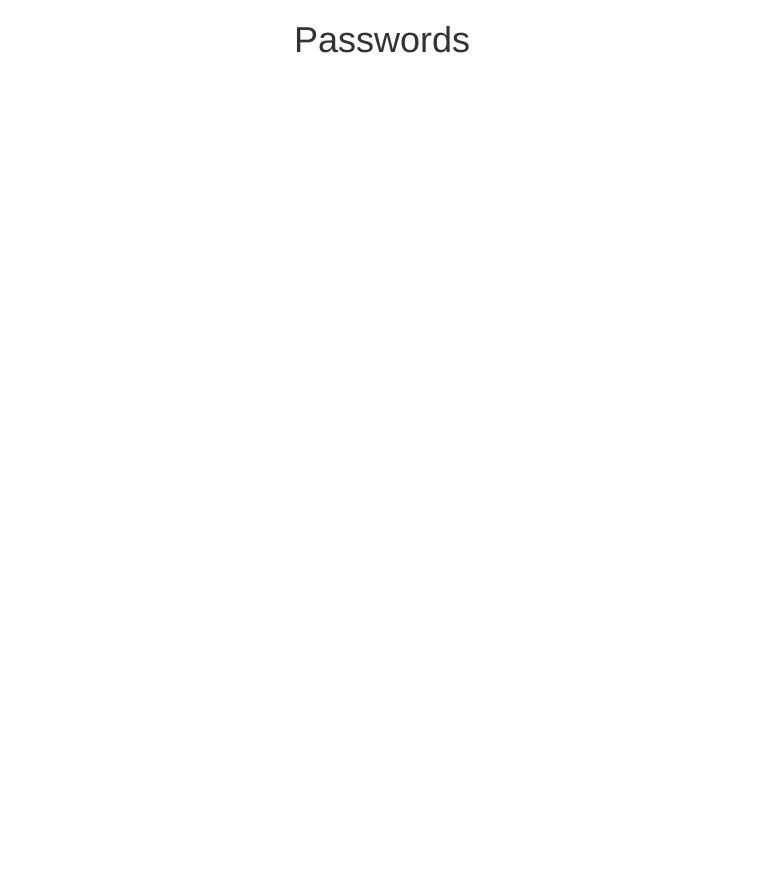
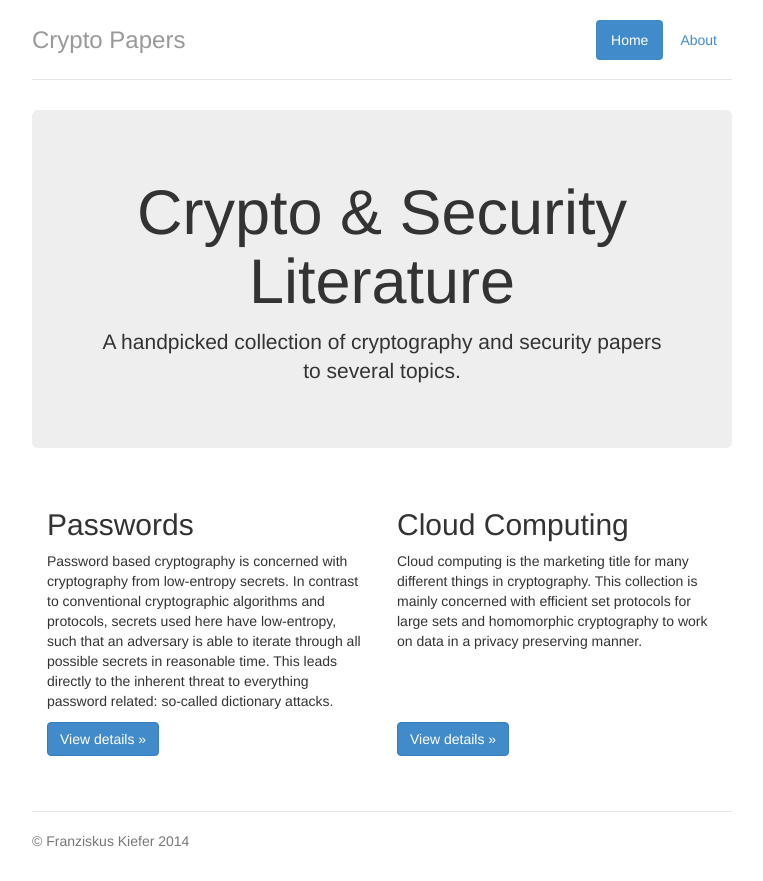
Before and after one commit to franziskuskiefer/CryptoPapers, a plain HTML site: page index.html in a window 1280 px wide. Shown: the whole page, without its empty margins (258-1021 px from the left). Before the commit the page ends 800 px from the top, so only its background shows below. Drawn offline with Linux system fonts and the light colour scheme; no server answers.

Commit message:
new landing page and started second field

```diff
--- a/css/custom.css
+++ b/css/custom.css
@@ -11,3 +11,20 @@ body.modal-open,
 .modal-dialog h4 {
 	font-weight: bold;
 }
+
+.row-eq-height {
+  display: -webkit-box;
+  display: -webkit-flex;
+  display: -ms-flexbox;
+  display: flex;
+}
+
+.marketing-btn {
+  position: absolute;
+  bottom: 0;
+  margin-bottom: 15px;
+}
+
+.highlight:hover {
+  background-color: #EEE;
+}
--- /dev/null
+++ b/css/jumbotron-narrow.css
@@ -0,0 +1,79 @@
+/* Space out content a bit */
+body {
+  padding-top: 20px;
+  padding-bottom: 20px;
+}
+
+/* Everything but the jumbotron gets side spacing for mobile first views */
+.header,
+.marketing,
+.footer {
+  padding-right: 15px;
+  padding-left: 15px;
+}
+
+/* Custom page header */
+.header {
+  border-bottom: 1px solid #e5e5e5;
+}
+/* Make the masthead heading the same height as the navigation */
+.header h3 {
+  padding-bottom: 19px;
+  margin-top: 0;
+  margin-bottom: 0;
+  line-height: 40px;
+}
+
+/* Custom page footer */
+.footer {
+  padding-top: 19px;
+  color: #777;
+  border-top: 1px solid #e5e5e5;
+}
+
+/* Customize container */
+@media (min-width: 768px) {
+  .container {
+    max-width: 730px;
+  }
+}
+.container-narrow > hr {
+  margin: 30px 0;
+}
+
+/* Main marketing message and sign up button */
+.jumbotron {
+  text-align: center;
+  border-bottom: 1px solid #e5e5e5;
+}
+.jumbotron .btn {
+  padding: 14px 24px;
+  font-size: 21px;
+}
+
+/* Supporting marketing content */
+.marketing {
+  margin: 40px 0;
+}
+.marketing p + h4 {
+  margin-top: 28px;
+}
+
+/* Responsive: Portrait tablets and up */
+@media screen and (min-width: 768px) {
+  /* Remove the padding we set earlier */
+  .header,
+  .marketing,
+  .footer {
+    padding-right: 0;
+    padding-left: 0;
+  }
+  /* Space out the masthead */
+  .header {
+    margin-bottom: 30px;
+  }
+  /* Remove the bottom border on the jumbotron for visual effect */
+  .jumbotron {
+    border-bottom: 0;
+  }
+}
--- a/index.html
+++ b/index.html
@@ -1,105 +1,72 @@
 <!DOCTYPE html>
 <html lang="en">
-
   <head>
     <meta charset="utf-8">
-    <meta name="viewport" content="width=device-width, initial-scale=1.0">
+    <meta http-equiv="X-UA-Compatible" content="IE=edge">
+    <meta name="viewport" content="width=device-width, initial-scale=1">
     <meta name="description" content="">
     <meta name="author" content="">
+<!--    <link rel="icon" href="favicon.ico">-->
 
-    <title>Passwords</title>
+    <title>Crypto Papers</title>
 
     <!-- Bootstrap core CSS -->
     <link href="css/bootstrap.min.css" rel="stylesheet">
 
+    <!-- Custom styles for this template -->
+    <link href="css/jumbotron-narrow.css" rel="stylesheet">
+
     <!-- Add custom CSS here -->
     <link href="css/custom.css" rel="stylesheet">
-
-    <!-- Publicatoin list CSS -->
-    <link rel="stylesheet" href="css/bib-publication-list.css"/>
-
-    <!-- load publications to table FIXME: bib-publication has to work with current jQuery version -->
-    <script type="text/javascript" src="js/jquery-1.10.2.js"></script>
-    <script src="js/bootstrap.min.js" type="text/javascript"></script>
-    <script src="js/bib-list-min.js" type="text/javascript"></script>
-<!--    <script src="js/custom.js" type="text/javascript"></script>-->
-
   </head>
 
   <body>
 
+    <div class="container">
+      <div class="header">
+        <ul class="nav nav-pills pull-right">
+          <li class="active"><a href="#">Home</a></li>
+          <li><a href="http://kiefer.cf">About</a></li>
+        </ul>
+        <h3 class="text-muted">Crypto Papers</h3>
+      </div>
 
+      <div class="jumbotron">
+        <h1>Crypto & Security Literature</h1>
+        <p class="lead">
+        	A handpicked collection of cryptography and security papers to several topics.
+        </p>
+      </div>
 
-<!-- Button trigger modal -->
-<!--<button class="btn btn-primary btn-lg" data-toggle="modal" data-target="#myModal">-->
-<!--  Launch demo modal-->
-<!--</button>-->
-
-<!-- Modal -->
-<div class="modal fade" id="myModal" tabindex="-1" role="dialog" aria-labelledby="myModalLabel" aria-hidden="true">
-  <div class="modal-dialog modal-lg">
-    <div class="modal-content">
-      <div class="modal-header">
-        <h4 class="modal-title" id="myModalLabel">Modal title</h4>
+      <div class="row marketing">
+        <div class="row-eq-height">
+		    <div class="col-md-6 highlight">
+		      <h2>Passwords</h2>
+		      <p>
+		      	Password based cryptography is concerned with cryptography from low-entropy secrets.
+				In contrast to conventional cryptographic algorithms and protocols, secrets used here have low-entropy, such that an adversary is able to iterate through all possible secrets in reasonable time.
+				This leads directly to the inherent threat to everything password related: so-called dictionary attacks.
+		      </p>
+		      <br/><br/>
+		      <p><a class="btn btn-primary marketing-btn" href="passwords.html" role="button">View details &raquo;</a></p>
 		    </div>
-      <div class="modal-body" id="bib-modal-body">
-      </div>
-      <div class="modal-footer">
-        <button type="button" class="btn btn-primary" data-dismiss="modal">Close</button>
-      </div>
+		    <div class="col-md-6 highlight">
+		      <h2>Cloud Computing</h2>
+		      <p>
+		      	Cloud computing is the marketing title for many different things in cryptography.
+		      	This collection is mainly concerned with efficient set protocols for large sets and homomorphic cryptography to work on data in a privacy preserving manner.
+		      </p>
+		      <br/><br/>
+		      <p><a class="btn btn-primary marketing-btn" href="clouds.html" role="button">View details &raquo;</a></p>
 		   </div>
       	</div>
       </div>
 
-        <!-- Page content -->
-            <div class="page-content">
-                <section id="publications" class="content-section text-center">
-		        	<h1>Passwords</h1>
-					<div class="publications-section">
-						<div class="container">
-						    <div class="col-md-12">
-						        <table id="pubTable" class="display"></table>
-						    </div>
-						</div>
-					</div>
-				</section>
+      <div class="footer">
+        <p>&copy; Franziskus Kiefer 2014</p>
       </div>
 
-    <!-- JavaScript -->
-    <script type="text/javascript">
-
-    	// search for a tag
-    	function searchTag(t) {
-    		$(".dataTables_filter").find("input").val(t).trigger("keyup");
-    	}
-
-
-    	var tags = [];
-    	function getTags() {
-    		$('.tag').each(function(i, obj) {
-    			var ts = $(this).text().split(",");
-    			for (t in ts) {
-    				t = ts[t].trim();
-					if ( t != "" && tags.indexOf(t) == -1){
-						tags.push(t);
-					}
-    			}
-			});
-			tags.sort();
-
-   			var found = "";
-   			for (x in tags) {
-				found += ", "+tags[x];
-   				$(".sidebar-nav").append('<li class="sidebar-tags"><a href="#">'+tags[x]+'</a></li>');
-   			}
-
-    	}
-		$(document).ready(function() {
-			bibtexify("passwords.bib", "pubTable", getTags);
-			return true;
-		});
-	</script>
+    </div> <!-- /container -->
 
   </body>
-
 </html>
```
Also changed, not shown: clouds.html (added, +97 -0 lines), passwords.html (added, +104 -0 lines), 1 other file. Lines whose indentation alone changed are shown as unchanged.
